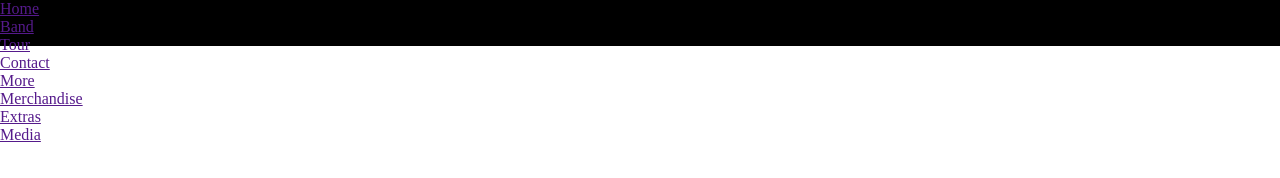
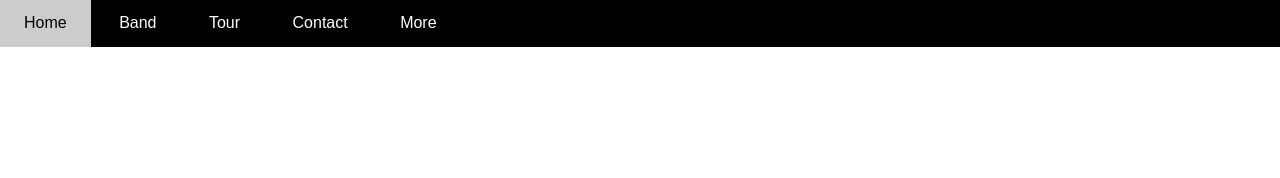
Before and after one commit to BinhPhan804/HTML, a plain HTML site: page WebTheBand/index.html in a window 1280 px wide. Drawn offline with Linux system fonts and the light colour scheme.

Commit message:
Header CSS

```diff
--- a/WebTheBand/assets/css/style.css
+++ b/WebTheBand/assets/css/style.css
@@ -1,35 +1,62 @@
 /*Reset CSS*/
 *
 {
+    margin: 0;
     padding: 0;
-    margin: 0;
     box-sizing: border-box;
 }
 
-/*
-1. Vi tri
-2. Kich thuoc
-3. Mau sac
-4. Kieu dang (kieu chu, hinh dang, ...)
-*/
+html
+{
+    font-family: Arial, Helvetica, sans-serif;
+}
 
 #main
 {
 
 }
+
 #header
 {
-    height: 46px;
+    height: 46.5px;
     background-color: #000;
 }
+
+#nav li
+{
+    display: inline-block;
+}
+
+#nav li a
+{
+    color: #fff;
+    text-decoration: none;
+    padding: 0 24px;
+    line-height: 46.5px;
+    display: block;
+}
+
+#nav li:hover a
+{
+    color: #000;
+    background-color: #ccc;
+}
+
+#nav .subnav
+{
+    display: none;
+}
+
 #slider
 {
 
 }
+
 #content
 {
 
 }
+
 #footer
 {
 
--- a/WebTheBand/index.html
+++ b/WebTheBand/index.html
@@ -1,9 +1,9 @@
 <!DOCTYPE html>
-<html lang = "en">
+<html lang="en">
 <head>
-        <meta charset="UTF-8">
-        <meta name="viewport" content="width=device-width, initial-scale=1.0">
-        <title>The Band Tour</title>
+    <meta charset="utf-8">
+    <meta name="viewport" content="width=device-width, initial-scale=1">
+    <title>The Band</title>
     <link rel="stylesheet" href="assets/css/style.css">
 </head>
 
```
Lines whose indentation alone changed are shown as unchanged.
